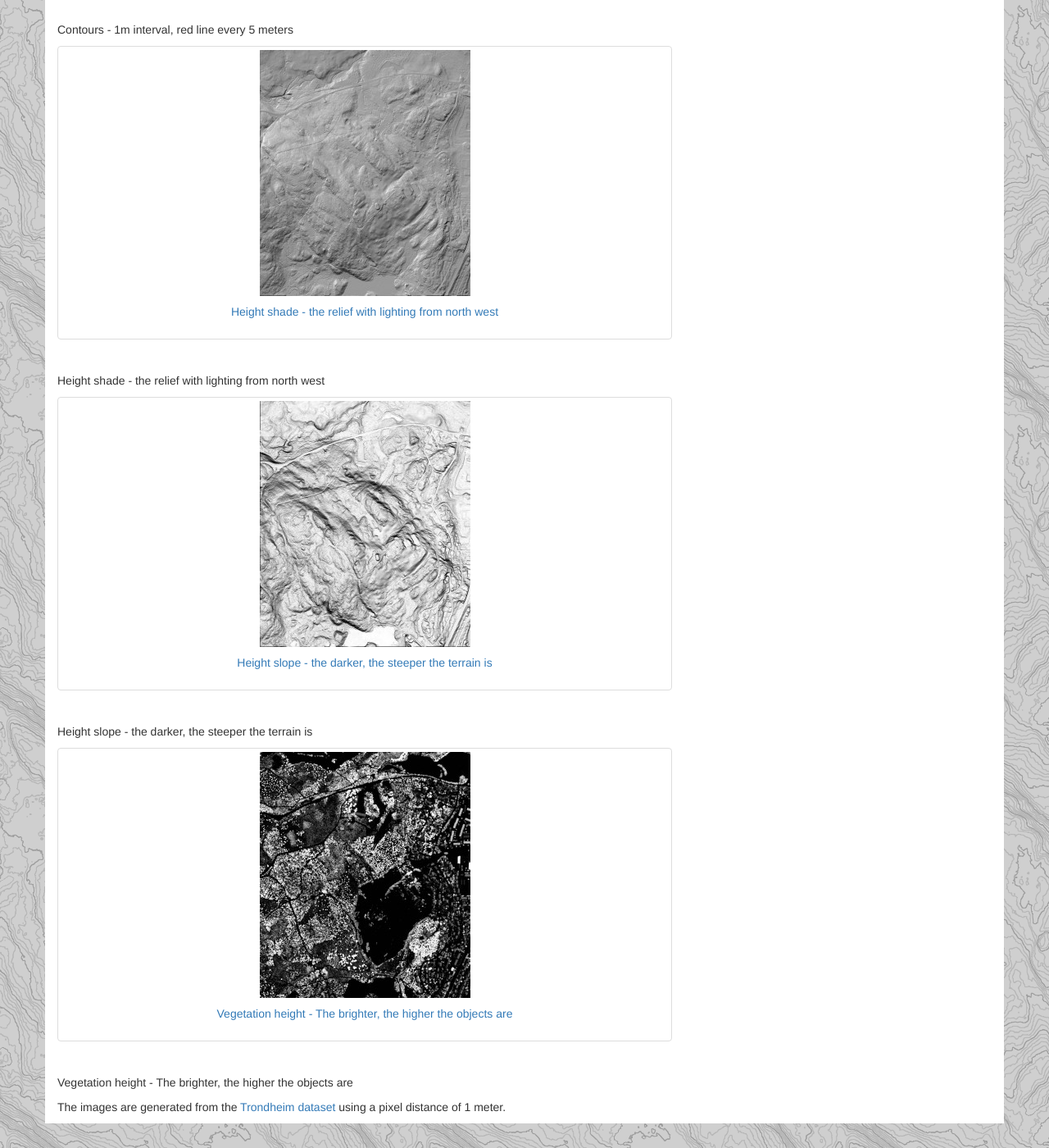
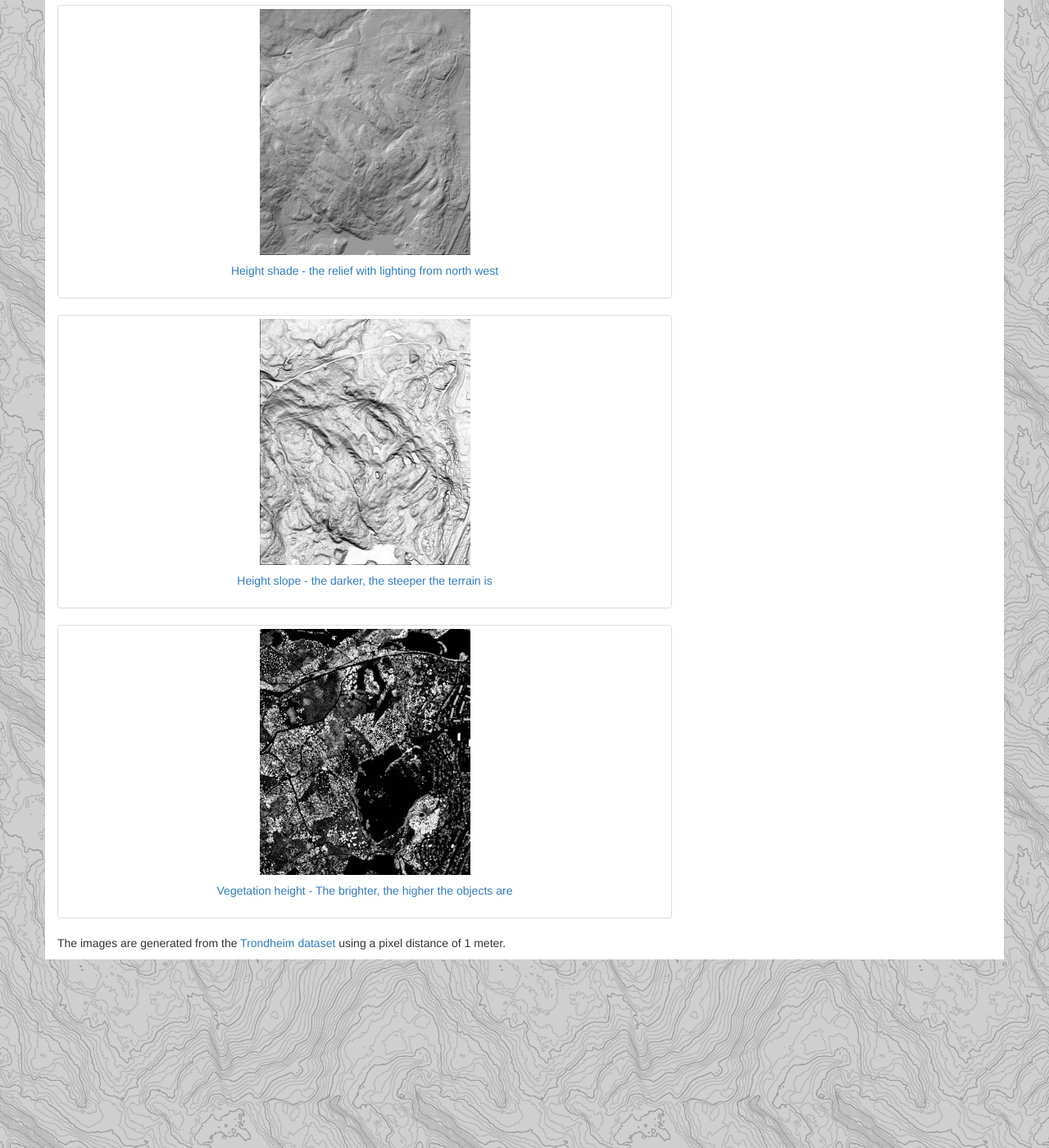
Before and after one commit to OpenOrienteering/OpenOrienteering.github.io, a Jekyll site: the page built from apps/laserscan-tool/index.md, in a window 1280 px wide and 1400 px high, scrolled down 1214 px. Shown: the whole window at 82% size. Built offline with Jekyll 4.4.1, drawn with Linux system fonts in a browser that asks for light colours.

Commit message:
Update index.md

```diff
--- a/apps/laserscan-tool/index.md
+++ b/apps/laserscan-tool/index.md
@@ -32,15 +32,11 @@ The program generates the following visualizations:
 Here are example pictures for the most useful visualizations:
 
 {% include image src="contour-257x300.gif" caption="Contours - 1m interval, red line every 5 meters" href="contour.gif" %}
-<br />Contours - 1m interval, red line every 5 meters
 
 {% include image src="height_shade-257x300.jpg" caption="Height shade - the relief with lighting from north west" href="height_shade.jpg" %}
-<br />Height shade - the relief with lighting from north west
 
 {% include image src="height_slope-257x300.jpg" caption="Height slope - the darker, the steeper the terrain is" href="height_slope.jpg" %}
-<br />Height slope - the darker, the steeper the terrain is
 
 {% include image src="vegetation_height-257x300.jpg" caption="Vegetation height - The brighter, the higher the objects are" href="vegetation_height.jpg" %}
-<br />Vegetation height - The brighter, the higher the objects are
 
 The images are generated from the [Trondheim dataset](http://arken.umb.no/~havatv/o/trondheim2010/) using a pixel distance of 1 meter.
```
